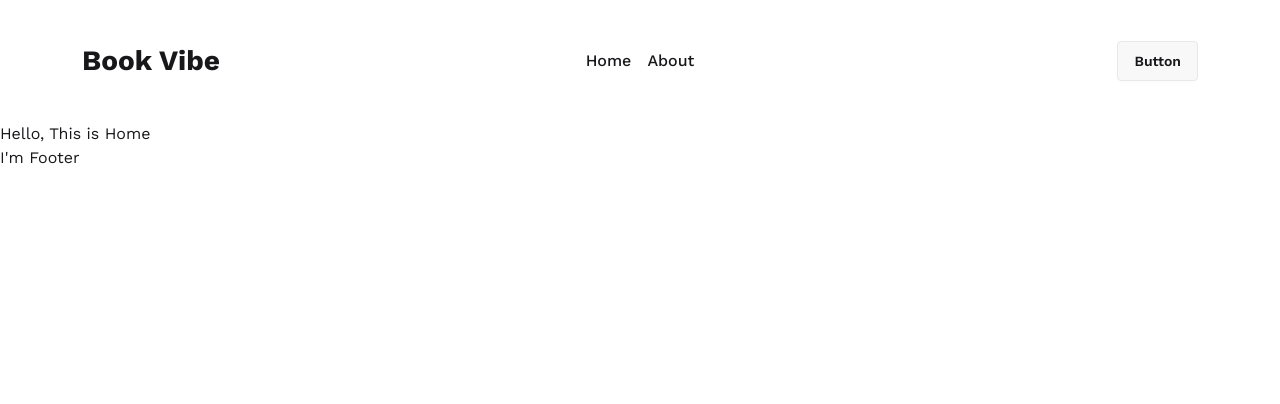
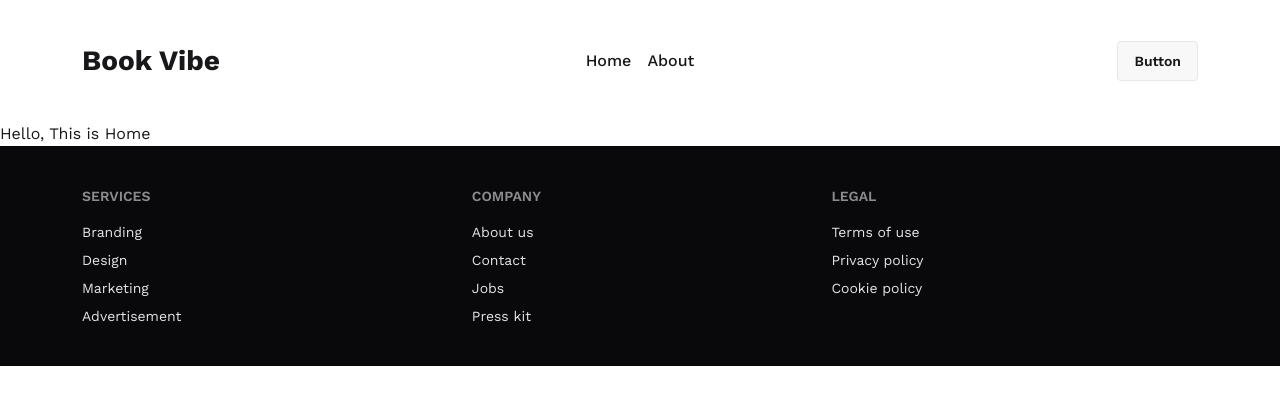
Before and after one commit to AbrarulRhythm/book-vibe, a React (Vite) app: page / in a window 1280 px wide. Shown: the top 404 px of the page. Built offline with nearby package versions, Linux system fonts and the light colour scheme; a web font is replaced by a local one.

Commit message:
added footer

```diff
--- a/src/components/Footer/Footer.jsx
+++ b/src/components/Footer/Footer.jsx
@@ -2,9 +2,32 @@
 
 const Footer = () => {
     return (
-        <div>
-            <h1>I'm Footer</h1>
-        </div>
+        <footer className='bg-neutral'>
+            <div className='container'>
+                <div className='footer sm:footer-horizontal text-neutral-content px-2 lg:px-0 py-10'>
+                    <nav>
+                        <h6 className='footer-title'>Services</h6>
+                        <a className='link link-hover'>Branding</a>
+                        <a className='link link-hover'>Design</a>
+                        <a className='link link-hover'>Marketing</a>
+                        <a className='link link-hover'>Advertisement</a>
+                    </nav>
+                    <nav>
+                        <h6 className='footer-title'>Company</h6>
+                        <a className='link link-hover'>About us</a>
+                        <a className='link link-hover'>Contact</a>
+                        <a className='link link-hover'>Jobs</a>
+                        <a className='link link-hover'>Press kit</a>
+                    </nav>
+                    <nav>
+                        <h6 className='footer-title'>Legal</h6>
+                        <a className='link link-hover'>Terms of use</a>
+                        <a className='link link-hover'>Privacy policy</a>
+                        <a className='link link-hover'>Cookie policy</a>
+                    </nav>
+                </div>
+            </div>
+        </footer>
     );
 };
 
```
